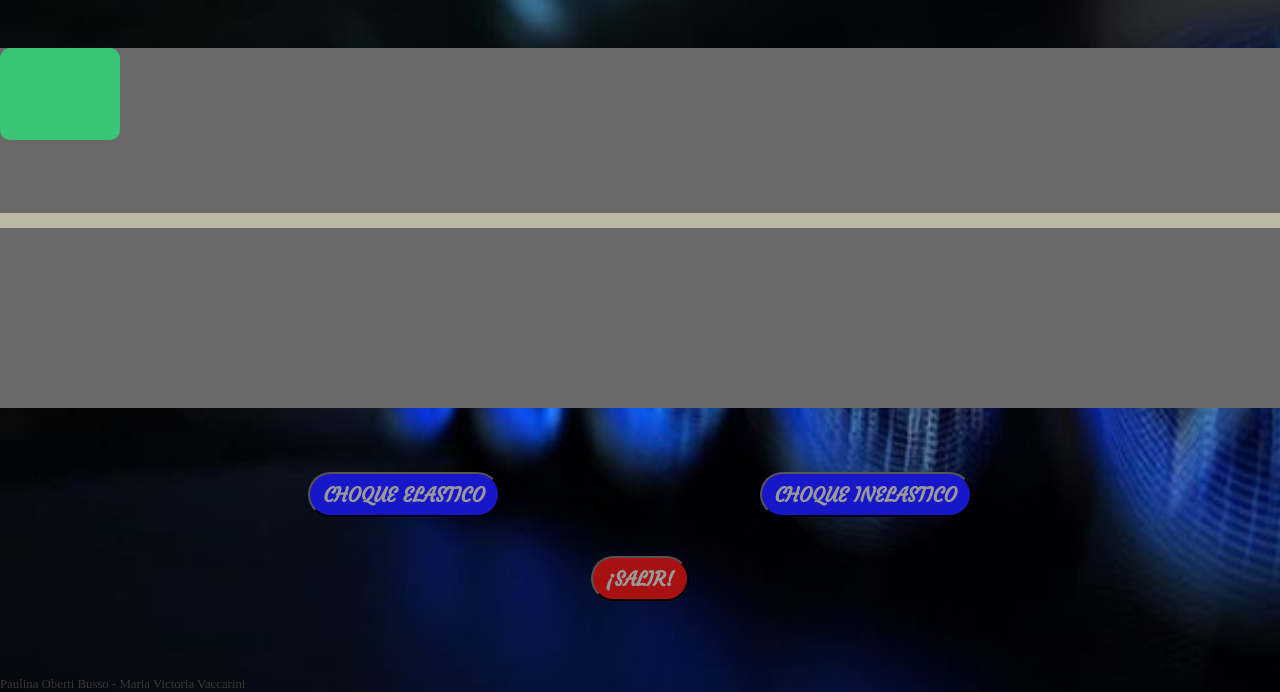
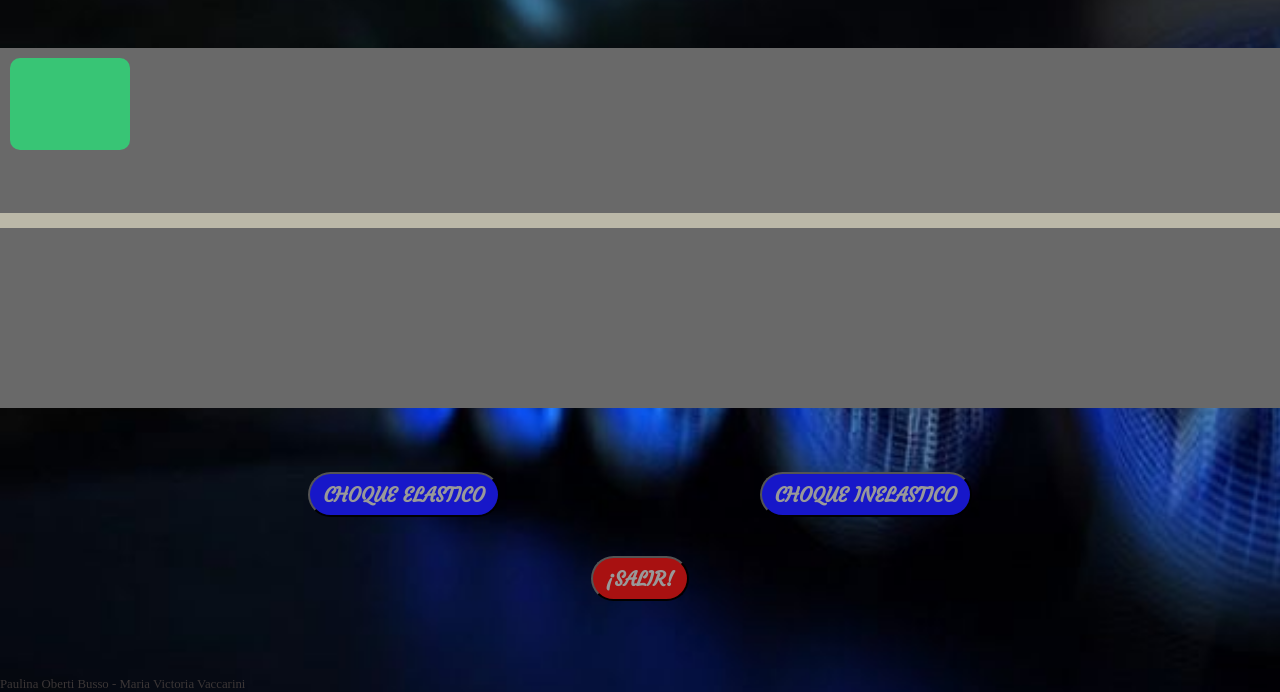
Before and after one commit to UCC-LabCompu2-Historico/proyecto2022-oberti-vaccarini, a plain HTML site: page juego.html in a window 1280 px wide. Shown: the part 108-800 px from the top of the page. Drawn offline with Linux system fonts and the light colour scheme.

Commit message:
canvas auto

```diff
--- a/css/styleJuego.css
+++ b/css/styleJuego.css
@@ -73,8 +73,8 @@ div#juego{
     background-color: #38c575;
     height: 92px;
     width: 120px;
-    top: 0px;
-    left: 0px;
+    top: 10px;
+    left: 10px;
     border-radius: 10px;
     position: absolute;
  }
--- a/juego.html
+++ b/juego.html
@@ -29,7 +29,9 @@
                 <canvas class="calleLimite">
                     Tu navegador no soporta el tag de HTML5 canvas.
                 </canvas>
-                <div class="auto" id="auto"></div>
+                <canvas class="auto" id="auto">
+                    Tu navegador no soporta el tag de HTML5 canvas.
+                </canvas>
                 <div class="obstaculo"></div>
             </div>
         </div>
```
